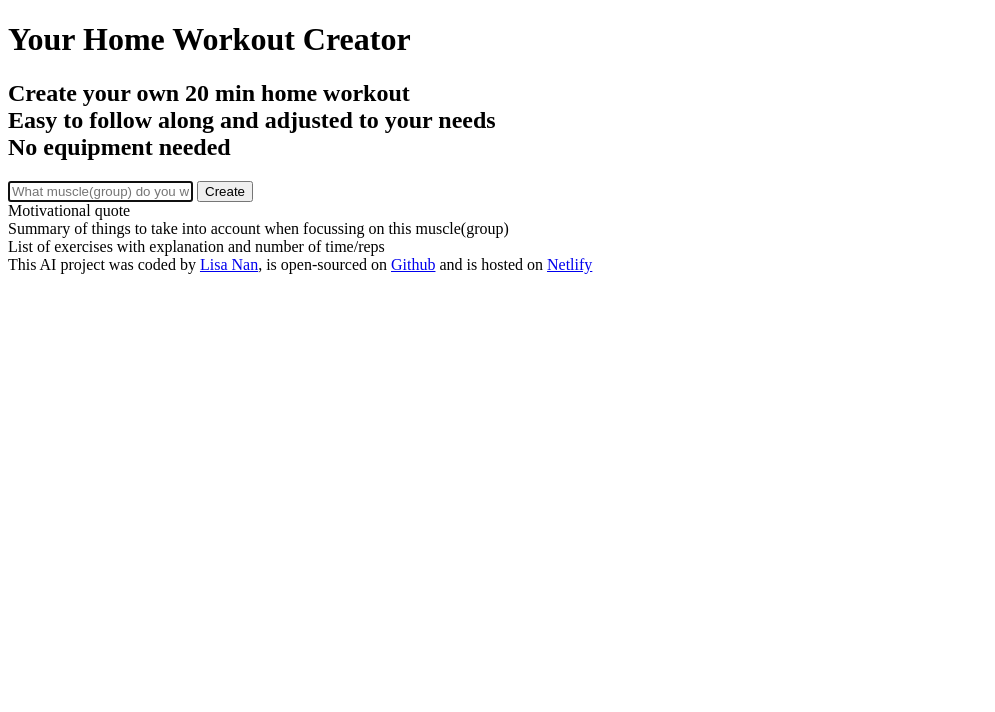
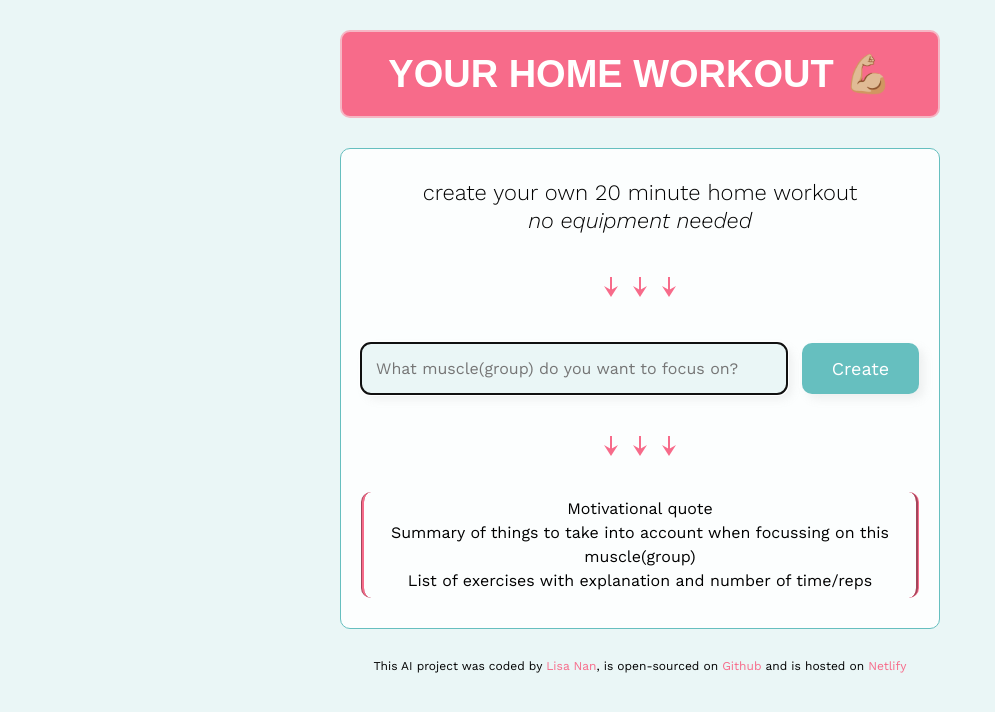
Before and after one commit to LisaNan/home-workout-generator, a plain HTML site: page index.html in a window 1280 px wide. Shown: the whole page, without its empty margins (0-995 px from the left). Drawn offline with nearby package versions, Linux system fonts and the light colour scheme; a web font is replaced by a local one.

Commit message:
Added styling to the project

```diff
--- a/index.html
+++ b/index.html
@@ -3,33 +3,63 @@
   <head>
     <meta charset="UTF-8" />
     <meta name="viewport" content="width=device-width, initial-scale=1.0" />
+
+    <link rel="preconnect" href="https://fonts.googleapis.com" />
+    <link rel="preconnect" href="https://fonts.gstatic.com" crossorigin />
+    <link
+      href="https://fonts.googleapis.com/css2?family=Winky+Rough:ital,wght@0,300..900;1,300..900&display=swap"
+      rel="stylesheet"
+    />
+
+    <link rel="preconnect" href="https://fonts.googleapis.com" />
+    <link rel="preconnect" href="https://fonts.gstatic.com" crossorigin />
+    <link
+      href="https://fonts.googleapis.com/css2?family=Work+Sans:ital,wght@0,100..900;1,100..900&display=swap"
+      rel="stylesheet"
+    />
+
+    <link
+      rel="stylesheet"
+      href="https://fonts.googleapis.com/css2?family=Material+Symbols+Outlined:opsz,wght,FILL,GRAD@24,400,0,0&icon"
+    />
+
     <link rel="stylesheet" href="src/style.css" />
     <title>Home Workout Generator</title>
   </head>
   <body>
+    <div class="container">
       <header>
-      <h1>Your Home Workout Creator</h1>
-      <h2>
-        Create your own 20 min home workout
-        <br />
-        Easy to follow along and adjusted to your needs
-        <br />
-        No equipment needed
-      </h2>
+        <h1>YOUR HOME WORKOUT 💪🏼</h1>
       </header>
       <main>
-      <form>
+        <h2>
+          create your own 20 minute home workout
+          <br />
+          <em>no equipment needed</em>
+        </h2>
+        <p>
+          <span class="material-symbols-outlined"> line_end_arrow_notch </span>
+          <span class="material-symbols-outlined"> line_end_arrow_notch </span>
+          <span class="material-symbols-outlined"> line_end_arrow_notch </span>
+        </p>
+        <form class="workout-form">
           <input
             type="text"
             placeholder="What muscle(group) do you want to focus on?"
             autofocus
             required
             autocomplete="off"
+            class="workout-text-input"
             id=""
           />
-        <input type="submit" value="Create" />
+          <input type="submit" value="Create" class="create-workout-button" />
         </form>
-      <div>
+        <p>
+          <span class="material-symbols-outlined"> line_end_arrow_notch </span>
+          <span class="material-symbols-outlined"> line_end_arrow_notch </span>
+          <span class="material-symbols-outlined"> line_end_arrow_notch </span>
+        </p>
+        <div class="workout-output">
           Motivational quote
           <br />
           Summary of things to take into account when focussing on this
@@ -52,6 +82,7 @@
           >Netlify</a
         >
       </footer>
+    </div>
     <script src="src/index.js"></script>
   </body>
 </html>
--- a/src/style.css
+++ b/src/style.css
@@ -0,0 +1,93 @@
+body {
+  background: #eaf6f6;
+  font-family: "Work Sans", sans-serif;
+}
+
+.container {
+  max-width: 600px;
+  display: block;
+  margin: 30px auto;
+  text-align: center;
+}
+
+h1 {
+  background: #f76b8a;
+  border: 2px solid #f6b6c4;
+  border-radius: 10px;
+  color: #ffffff;
+  font-family: "Winky Rough", sans-serif;
+  font-size: 38px;
+  padding: 20px;
+}
+
+main {
+  background: #fcfefe;
+  border: 1px solid #66bfbf;
+  border-radius: 10px;
+  margin: 30px auto;
+  padding: 30px 20px;
+  display: block;
+  max-width: 600px;
+}
+
+h2 {
+  font-size: 22px;
+  font-weight: 300;
+  line-height: 28px;
+  margin: 0 0 40px 0;
+}
+
+p {
+  margin: 0;
+}
+
+.material-symbols-outlined {
+  color: #f76b8a;
+  transform: rotate(90deg);
+}
+
+.workout-form {
+  display: flex;
+  justify-content: space-between;
+  margin: 40px 0;
+}
+
+.workout-text-input,
+.create-workout-button {
+  border: none;
+  border-radius: 10px;
+  box-shadow: 5px 5px 10px rgba(151, 151, 151, 0.15);
+  font-family: "Work Sans", sans-serif;
+  padding: 15px;
+}
+
+.workout-text-input {
+  background: #eaf6f6;
+  font-size: 16px;
+  width: 71%;
+}
+
+.create-workout-button {
+  background: #66bfbf;
+  color: #ffffff;
+  font-size: 18px;
+  width: 21%;
+}
+
+.workout-output {
+  border-left: 3px groove #f76b8a;
+  border-right: 3px groove #f76b8a;
+  border-radius: 10px;
+  line-height: 24px;
+  margin-top: 30px;
+  padding: 5px 0;
+}
+
+footer {
+  font-size: 12px;
+}
+
+footer a {
+  color: #f76b8a;
+  text-decoration: none;
+}
```
Lines whose indentation alone changed are shown as unchanged.
